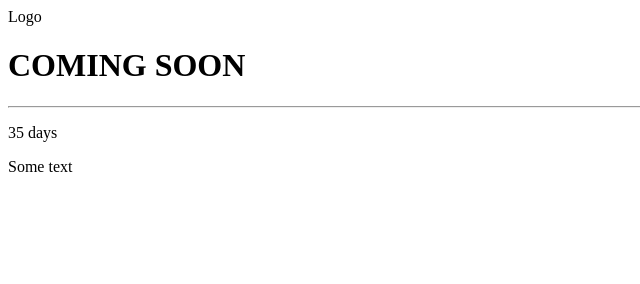
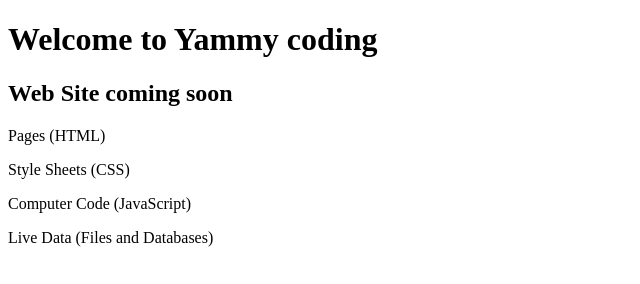
Before and after one commit to Yami3366/yami3366.github.io, a plain HTML site: page index.html in a window 1280 px wide. Shown: the whole page, without its empty margins (0-640 px from the left). Drawn offline with Linux system fonts and the light colour scheme.

Commit message:
Update index.html

```diff
--- a/index.html
+++ b/index.html
@@ -1,13 +1,19 @@
-<div class="bgimg">
-  <div class="topleft">
-    <p>Logo</p>
-  </div>
-  <div class="middle">
-    <h1>COMING SOON</h1>
-    <hr>
-    <p>35 days</p>
-  </div>
-  <div class="bottomleft">
-    <p>Some text</p>
-  </div>
-</div>
+<!DOCTYPE html>
+<html>
+
+<head>
+  <title>Yami</title>
+</head>
+
+<body>
+
+  <h1>Welcome to Yammy coding</h1>
+  <h2>Web Site coming soon</h2>
+
+  <p>Pages (HTML)</p>
+  <p>Style Sheets (CSS)</p>
+  <p>Computer Code (JavaScript)</p>
+  <p>Live Data (Files and Databases)</p>
+
+</body>
+</html>
```
